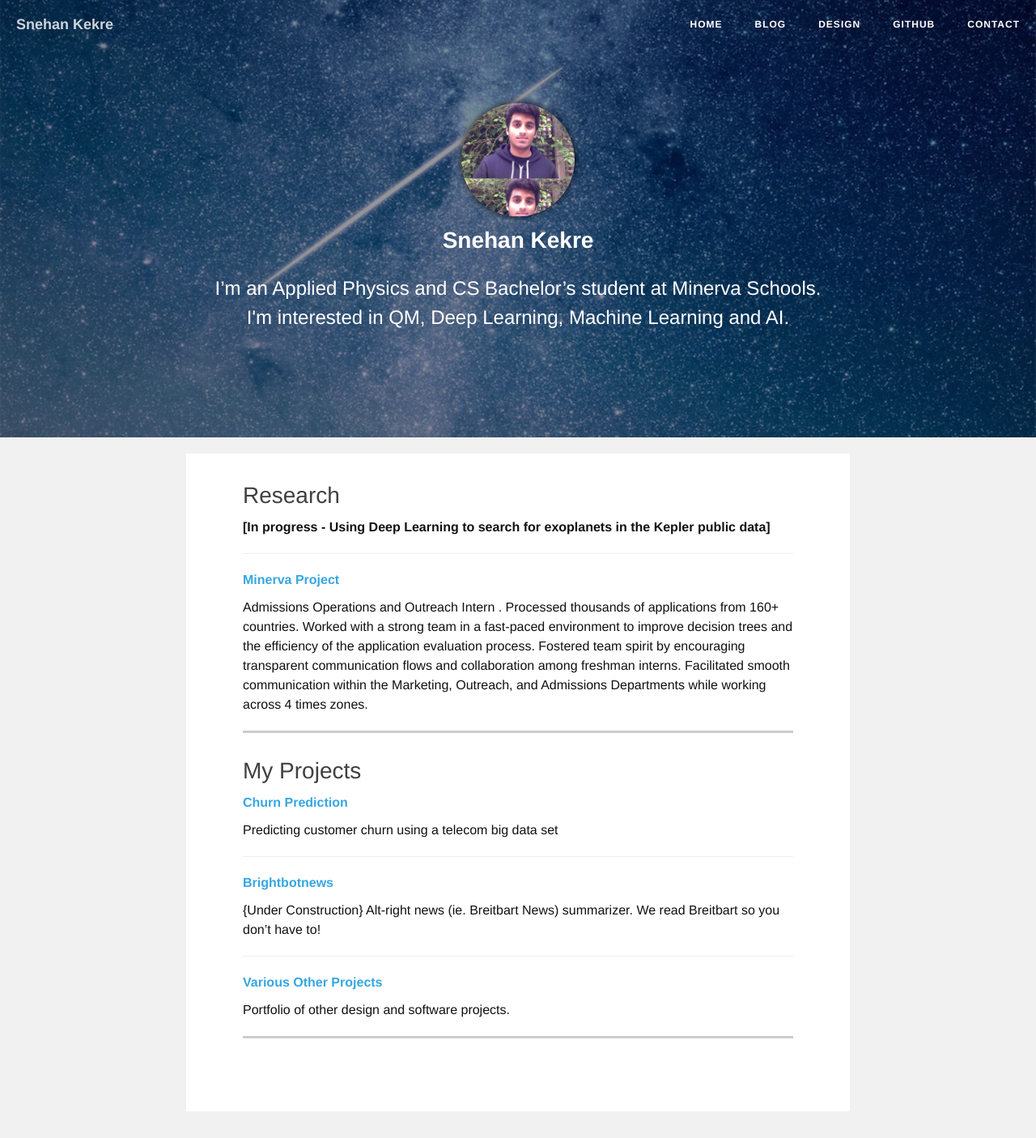
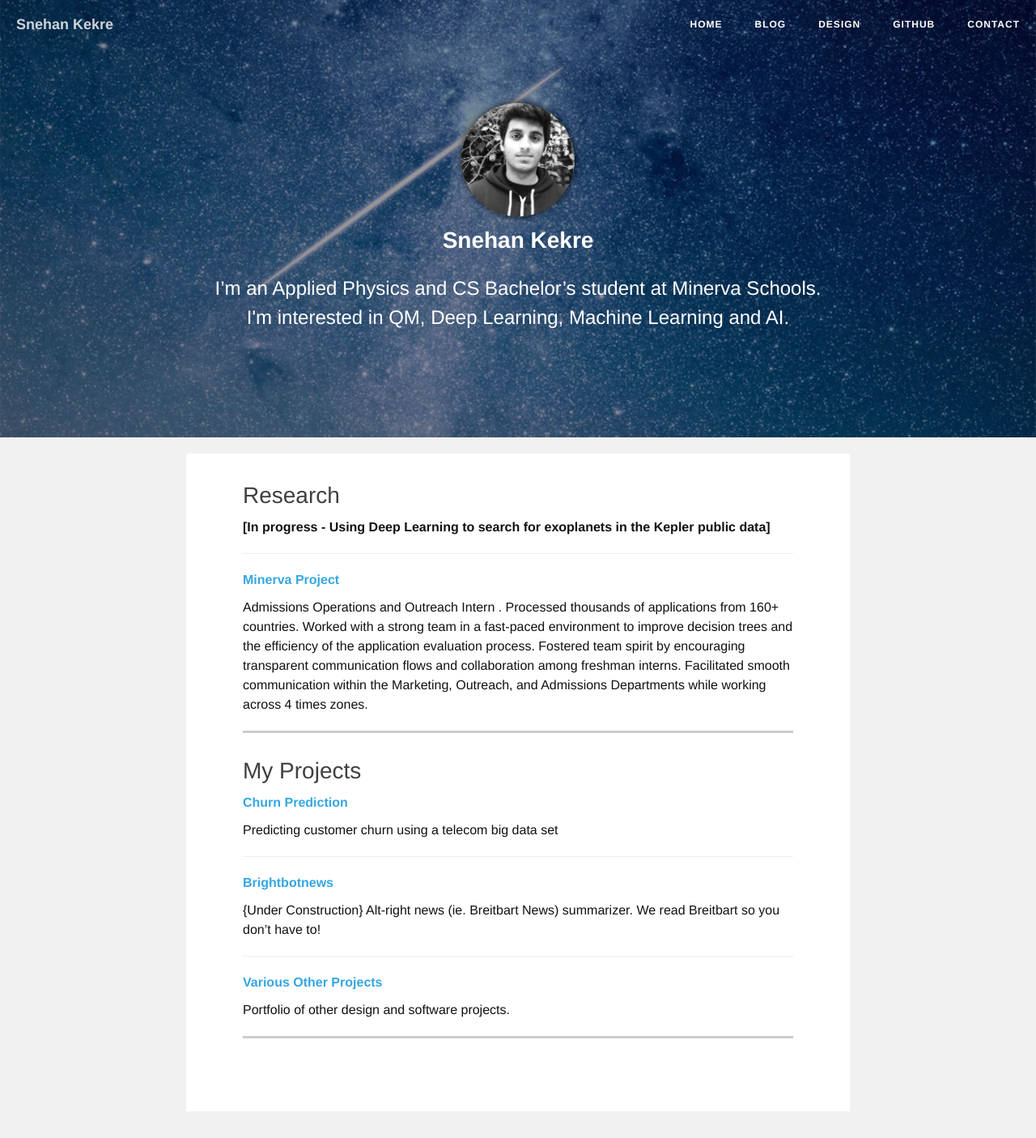
Before and after one commit to snehankekre/snehankekre.github.io, a Jekyll site: the page built from index.md, in a window 1280 px wide. Shown: the whole page at 81% size. Built offline with Jekyll 4.4.1, drawn with Linux system fonts in a browser that asks for light colours.

Commit message:
update: avatar

```diff
--- a/_includes/header.html
+++ b/_includes/header.html
@@ -10,7 +10,7 @@
             <div class="col-lg-8 col-lg-offset-2 col-md-10 col-md-offset-1">
                 <div class="site-heading {% if page.full-screen-mobile %}light-padding{% endif %}">
                 {% if page.avatar %}
-                <div class="avatar" style="background: url({{ site.url }}/images/me.jpg)"></div>
+                <div class="avatar" style="background: url({{ site.url }}/images/me.png)"></div>
                 <h2 class="header-title">Snehan Kekre</h2>
                 {% endif %}
                     <h1 class="header-title">{% if page.title %}{{ page.title }}{% else %}{{ site.title }}{% endif %}</h1>
```
